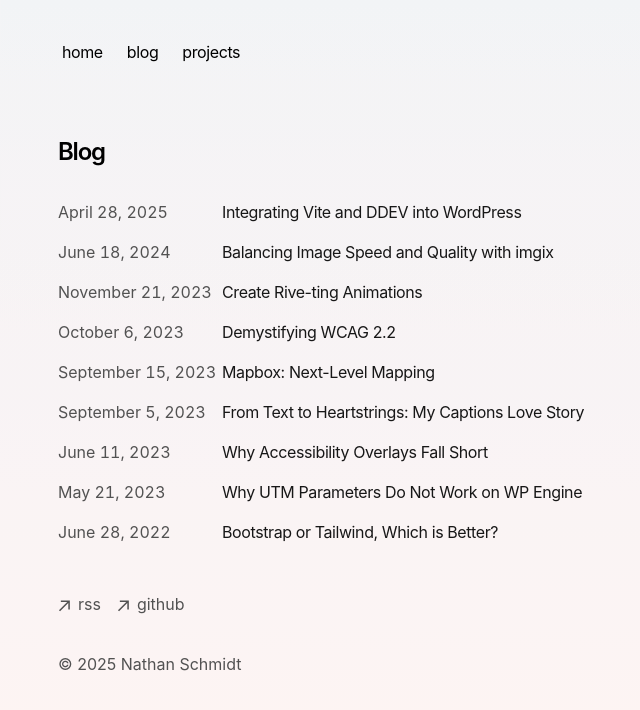
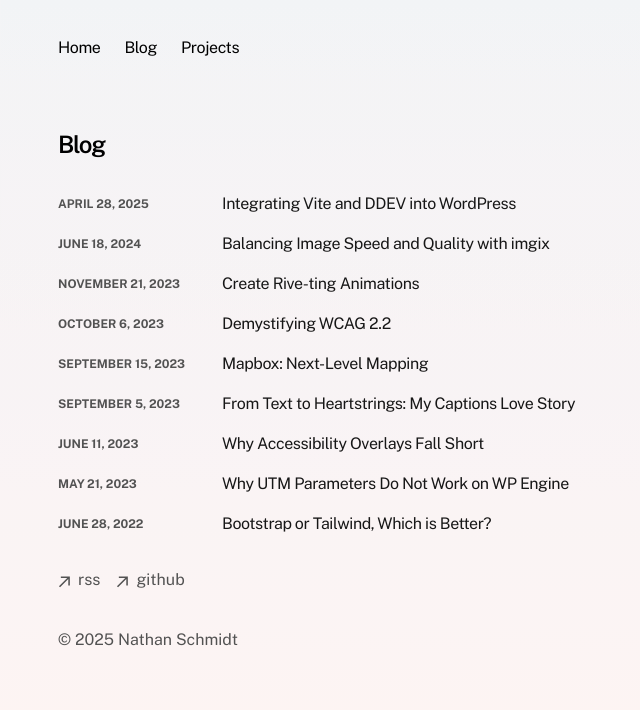
Before and after one commit to nathan-schmidt-viget/nathan-blog, a Next.js app: page /blog in a window 1280 px wide. Shown: the top 710 px of the page, without its empty margins (254-894 px from the left). Built offline with nearby package versions, Linux system fonts and the light colour scheme.

Commit message:
[n/a] Adding new font

```diff
--- a/app/blog/[slug]/page.tsx
+++ b/app/blog/[slug]/page.tsx
@@ -86,7 +86,7 @@
         {post.metadata.title}
       </h1>
       <div className='flex flex-col items-start mt-2 gap-3 mb-8 text-sm'>
-        <p className='text-sm text-neutral-600 dark:text-neutral-400'>
+        <p className='text-sm text-neutral-600 dark:text-neutral-400 text-xs uppercase font-bold'>
           {formatDate(post.metadata.publishedAt)}
         </p>
         <p className='text-sm text-neutral-600 dark:text-neutral-400'>
--- a/app/components/about.tsx
+++ b/app/components/about.tsx
@@ -4,7 +4,7 @@
 export default function About() {
   const about = getAbout().find((post) => post.slug === "about");
   return (
-    <div className='prose text-pretty'>
+    <div className='prose text-pretty font-light'>
       {about && <CustomMDX source={about.content} />}
     </div>
   );
--- a/app/components/nav.tsx
+++ b/app/components/nav.tsx
@@ -2,13 +2,13 @@
 
 const navItems = {
   "/": {
-    name: "home",
+    name: "Home",
   },
   "/blog": {
-    name: "blog",
+    name: "Blog",
   },
   "/projects": {
-    name: "projects",
+    name: "Projects",
   },
 };
 
@@ -20,19 +20,21 @@
           className='flex flex-row items-start relative px-0 pb-0 fade md:overflow-auto scroll-pr-6 md:relative'
           id='nav'
         >
-          <div className='flex flex-row space-x-0 pr-10'>
+          <ul className='flex flex-row gap-2'>
             {Object.entries(navItems).map(([path, { name }]) => {
               return (
+                <li>
                   <Link
                     key={path}
                     href={path}
-                  className='transition-all hover:text-neutral-800 dark:hover:text-neutral-200 flex align-middle relative py-1 px-2 m-1'
+                    className='transition-all hover:text-neutral-800 hover:underline focus-visible:underline dark:hover:text-neutral-200 flex align-middle relative py-1 px-2'
                   >
                     {name}
                   </Link>
+                </li>
               );
             })}
-          </div>
+          </ul>
         </nav>
       </div>
     </header>
--- a/app/components/posts.tsx
+++ b/app/components/posts.tsx
@@ -5,7 +5,7 @@
   let allBlogs = getBlogPosts();
 
   return (
-    <div>
+    <div className='flex flex-col gap-4'>
       {allBlogs
         .sort((a, b) => {
           if (
@@ -18,11 +18,11 @@
         .map((post) => (
           <Link
             key={post.slug}
-            className='flex flex-col space-y-1 mb-4'
+            className='flex flex-col hover:underline focus-visible:underline'
             href={`/blog/${post.slug}`}
           >
-            <div className='w-full grid grid-cols-4'>
-              <p className='text-neutral-600 dark:text-neutral-400 tabular-nums'>
+            <div className='w-full grid grid-cols-4 items-center'>
+              <p className='text-neutral-600 dark:text-neutral-400 text-xs uppercase font-bold'>
                 {formatDate(post.metadata.publishedAt, false)}
               </p>
               <p className='text-neutral-900 dark:text-neutral-100 col-span-3 tracking-tight'>
--- a/app/components/projects.tsx
+++ b/app/components/projects.tsx
@@ -5,7 +5,7 @@
   let allProjects = getProjects();
 
   return (
-    <div>
+    <div className='flex flex-col gap-4'>
       {allProjects
         .sort((a, b) => {
           if (
@@ -18,7 +18,7 @@
         .map((post) => (
           <Link
             key={post.slug}
-            className='flex flex-col space-y-1 mb-4'
+            className='flex flex-col hover:underline focus-visible:underline'
             href={`/projects/${post.slug}`}
           >
             <div className='w-full flex flex-col md:flex-row space-x-0 md:space-x-2'>
--- a/app/global.css
+++ b/app/global.css
@@ -18,6 +18,8 @@
 }
 
 @theme {
+  --font-public-sans: var(--font-public-sans), "Public Sans", sans-serif;
+
   --animate-bg-one: bg-one 1s ease-in-out infinite alternate;
   @keyframes bg-one {
     0% {
@@ -63,6 +65,8 @@
 
 html {
   min-width: 360px;
+  font-family: var(--font-public-sans), -apple-system, BlinkMacSystemFont,
+    "Segoe UI", Roboto, "Helvetica Neue", Arial, sans-serif;
 }
 
 .prose .anchor {
--- a/app/layout.tsx
+++ b/app/layout.tsx
@@ -1,12 +1,17 @@
 import "./global.css";
 import type { Metadata } from "next";
-import { GeistSans } from "geist/font/sans";
-import { GeistMono } from "geist/font/mono";
 import { Navbar } from "./components/nav";
 import { Analytics } from "@vercel/analytics/react";
 import { SpeedInsights } from "@vercel/speed-insights/next";
 import Footer from "./components/footer";
 import { baseUrl } from "./sitemap";
+import localFont from "next/font/local";
+
+const publicSans = localFont({
+  src: "./assets/fonts/PublicSans-VariableFont_wght.ttf",
+  variable: "--font-public-sans",
+  display: "swap",
+});
 
 export const metadata: Metadata = {
   metadataBase: new URL(baseUrl),
@@ -44,7 +49,7 @@
   children: React.ReactNode;
 }) {
   return (
-    <html lang='en' className={cx("", GeistSans.variable, GeistMono.variable)}>
+    <html lang='en' className={cx(publicSans.variable, "font-public-sans")}>
       <body className='text-black bg-white dark:text-white dark:bg-black'>
         <main className='bg-blur-2xl relative z-10 antialiased max-w-2xl mx-4 lg:mx-auto flex-auto mt-6 flex flex-col p-2'>
           <Navbar />
@@ -53,9 +58,9 @@
           <Analytics />
           <SpeedInsights />
         </main>
-        <div className='absolute animate-bg-three inset-0 bg-gradient-to-t from-cyan-50 to-gray-100 dark:from-cyan-950 dark:to-black/60' />
-        <div className='absolute animate-bg-two inset-0 bg-gradient-to-t from-pink-50 to-gray-100 dark:from-pink-950 dark:to-black/60' />
-        <div className='absolute animate-bg-one inset-0 bg-gradient-to-t from-orange-50 to-gray-100 dark:from-orange-950 dark:to-black/60' />
+        <div className='fixed animate-bg-three inset-0 bg-gradient-to-t from-cyan-50 to-gray-100 dark:from-cyan-950 dark:to-black/60' />
+        <div className='fixed animate-bg-two inset-0 bg-gradient-to-t from-pink-50 to-gray-100 dark:from-pink-950 dark:to-black/60' />
+        <div className='fixed animate-bg-one inset-0 bg-gradient-to-t from-orange-50 to-gray-100 dark:from-orange-950 dark:to-black/60' />
       </body>
     </html>
   );
--- a/app/page.tsx
+++ b/app/page.tsx
@@ -8,7 +8,7 @@
         <p className='text-sm text-neutral-600 dark:text-neutral-400'>
           Senior UI Developer
         </p>
-        <h1 className='text-5xl font-semibold tracking-tighter'>
+        <h1 className='text-5xl font-bold tracking-tighter font-stretch-extra-condensed'>
           Nathan Schmidt
         </h1>
       </div>
--- /dev/null
+++ b/next.config.js
@@ -0,0 +1,15 @@
+/** @type {import('next').NextConfig} */
+const nextConfig = {
+  experimental: {
+    appDir: true,
+  },
+  webpack: (config) => {
+    config.module.rules.push({
+      test: /\.(woff|woff2|eot|ttf|otf)$/i,
+      type: 'asset/resource',
+    });
+    return config;
+  },
+}
+
+module.exports = nextConfig
```
Also changed, not shown: app/assets/fonts/PublicSans-VariableFont_wght.ttf (added). Lines whose indentation alone changed are shown as unchanged.
